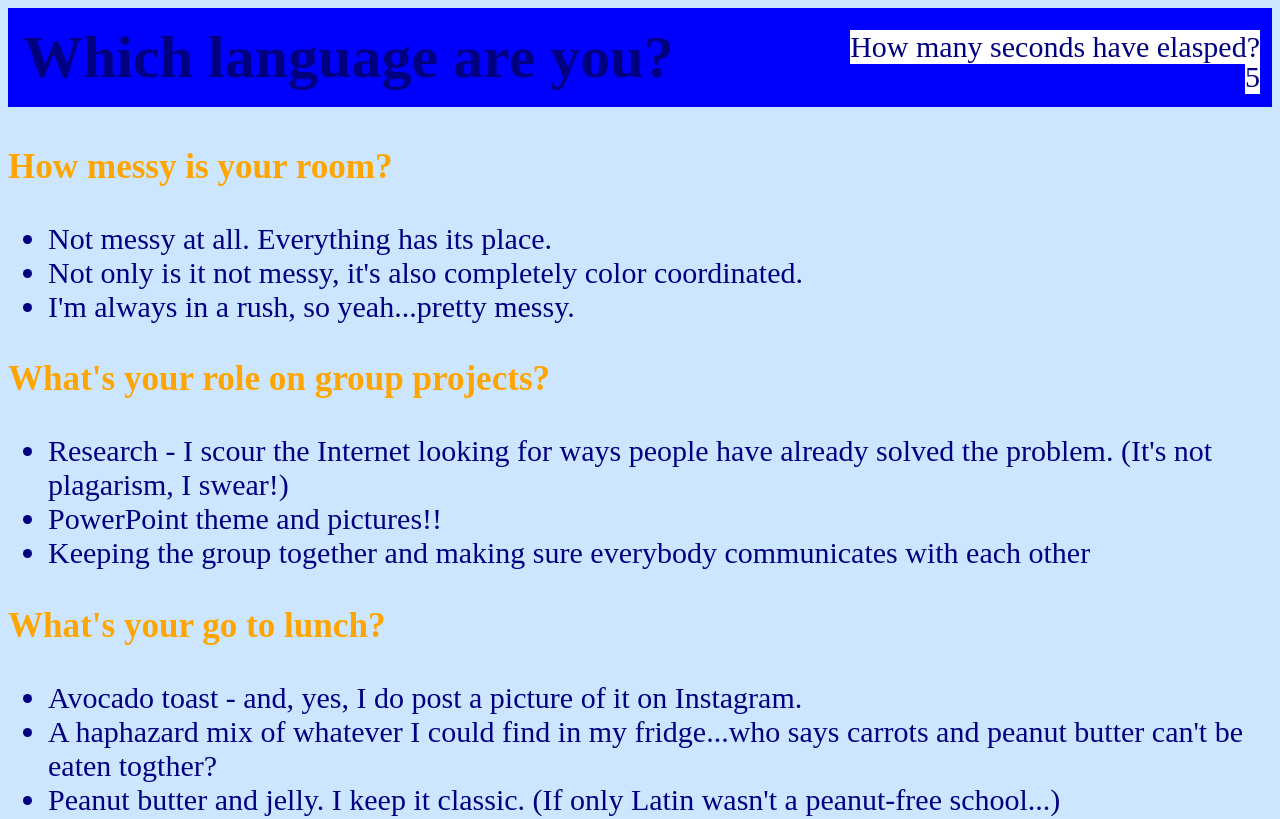
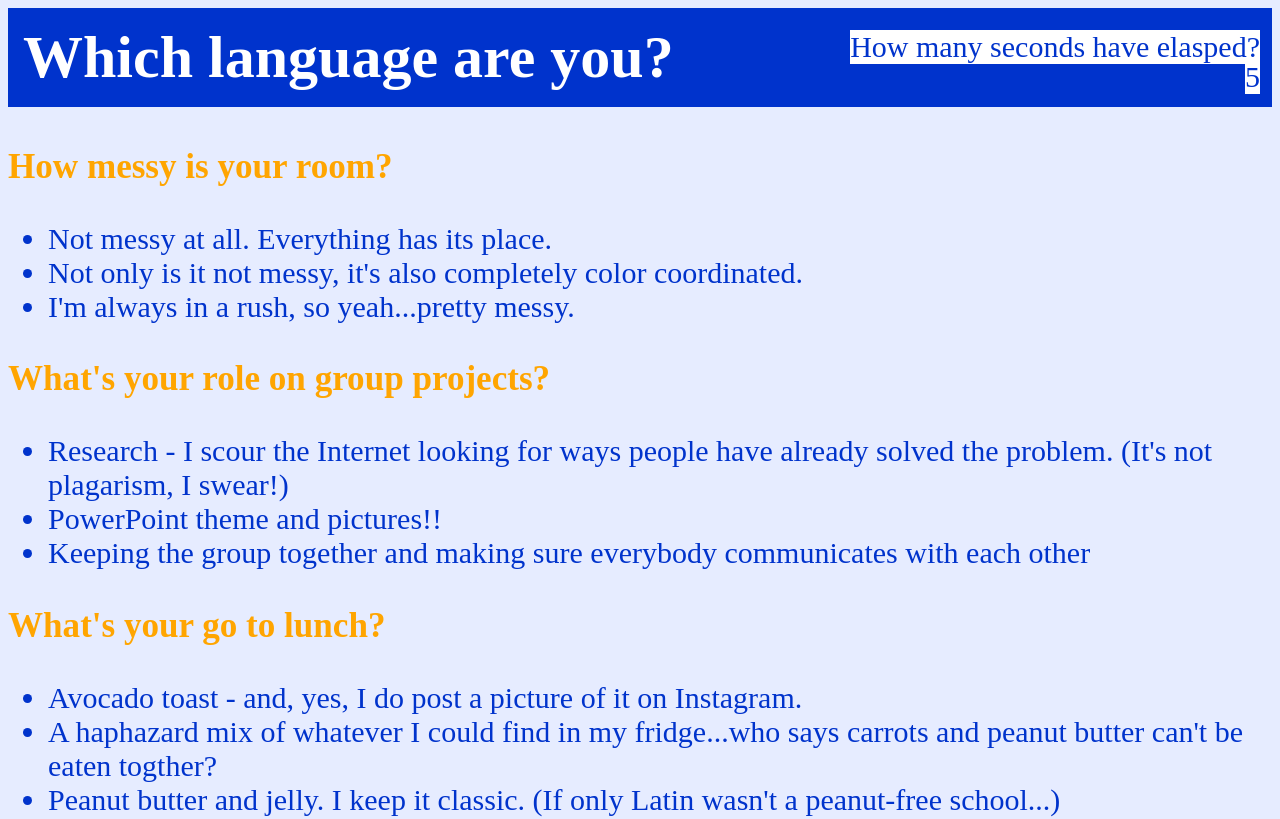
Before and after one commit to kellyfarley11/kellyfarley11.github.io, a plain HTML site: page index.html in a window 1280 px wide. Shown: the top 819 px of the page. Drawn offline with nearby package versions, Linux system fonts and the light colour scheme.

Commit message:
bug w button, change color, show results all fixed

```diff
--- a/index.html
+++ b/index.html
@@ -60,11 +60,11 @@
 <h3 class="JSresult result"> Javascript </h3>
 <p class="JSresult result"> Some people may call you an imposter (and they’re not completely wrong). Sure, sometimes you’re scrambled, and sometimes you don’t even know what’s going on with yourself. However, despite your scrambled appearance, you bring logic and reason to the group. Using somebody else’s code to get the job done - now THAT’s smart! Take that, other languages with syntax that actually makes sense!  </p>
 
+<button id="reset"> Reset </button>
+
 <script src="https://ajax.googleapis.com/ajax/libs/jquery/3.3.1/jquery.min.js"></script>
 <script type="text/javascript" src="scripts/index.js"> </script>
 <!-- linking to javascript file and jquery -->
 
-<button id="reset"> Reset </button>
-
 </body>
 </html>
--- a/scripts/index.js
+++ b/scripts/index.js
@@ -25,15 +25,16 @@ var HTMLcounter = 0;
 var CSScounter = 0;
 var JScounter = 0;
 
-// reset functinoality
+// reset functionality
 function reset(){
 	HTMLcounter = 0;
 	CSScounter = 0;
 	JScounter =0;
 	time=0;
+	$("li").css("color", "#0033cc");
 }
 
-// can also reset by clicking on button -- NOT WORKING
+// can also reset by clicking on button
 $("#reset").on("click", function(){
 	reset();
 });
@@ -105,36 +106,41 @@ var questionCounter = 0;
 $(".HTMLanswer").on("click", function(){
 	HTMLcounter = HTMLcounter + 1;
 	questionCounter = questionCounter + 1;
+	showResults();
 })
 
 $(".CSSanswer").on("click", function(){
 	CSScounter = CSScounter + 1;
 	questionCounter = questionCounter + 1;
+	showResults();
 })
 
 $(".JSanswer").on("click", function(){
 	JScounter = JScounter + 1;
 	questionCounter = questionCounter + 1;
+	showResults();
 })
 
 //show results
-if (questionCounter = 4){
+function showResults(){
+	if (questionCounter == 4){
 		if (HTMLcounter > CSScounter){
 			if (HTMLcounter > JScounter){
-			$(".HTMLresult").show;
+				$(".HTMLresult").show();
 			} else {
-			$(".JSSresult").show;
+				$(".JSSresult").show();
 			}}
 		if (CSScounter > HTMLcounter){
 			if (CSScounter > JScounter){
-			$(".CSSresult").show;
+				$(".CSSresult").show();
 			} else {
-			$(".JSresult").show;
+				$(".JSresult").show();
 			}}
 		if (JScounter > HTMLcounter){
 			if (JScounter > CSScounter){
-			$(".JSresult").show;
+				$(".JSresult").show();
 			} else {
-			$(".CSSresult").show;
+				$(".CSSresult").show();
 			}}
 	}
+}
--- a/styles/index.css
+++ b/styles/index.css
@@ -14,16 +14,16 @@
 }
 
 body{
-	background-color: #cce6ff;
-	color: navy;
+	background-color: #e6ecff;
+	color: #0033cc;
 	font: times;
 	font-size: 30px;
 }
 
 h1{
 	font: times;
-	color: navy;
-	background-color: blue;
+	color: white;
+	background-color: #0033cc;
 	padding: 15px;
 	margin-top: 0px;
 }
@@ -34,8 +34,12 @@ h3{
 
 a{
 	text-decoration: none;
-	color: navy;
+	color: #0033cc;
 	/* get rid of automatic formatting of links */
+}
+
+li{
+	color: #0033cc;
 }
 
 /* hide results */
```
Lines whose indentation alone changed are shown as unchanged.
